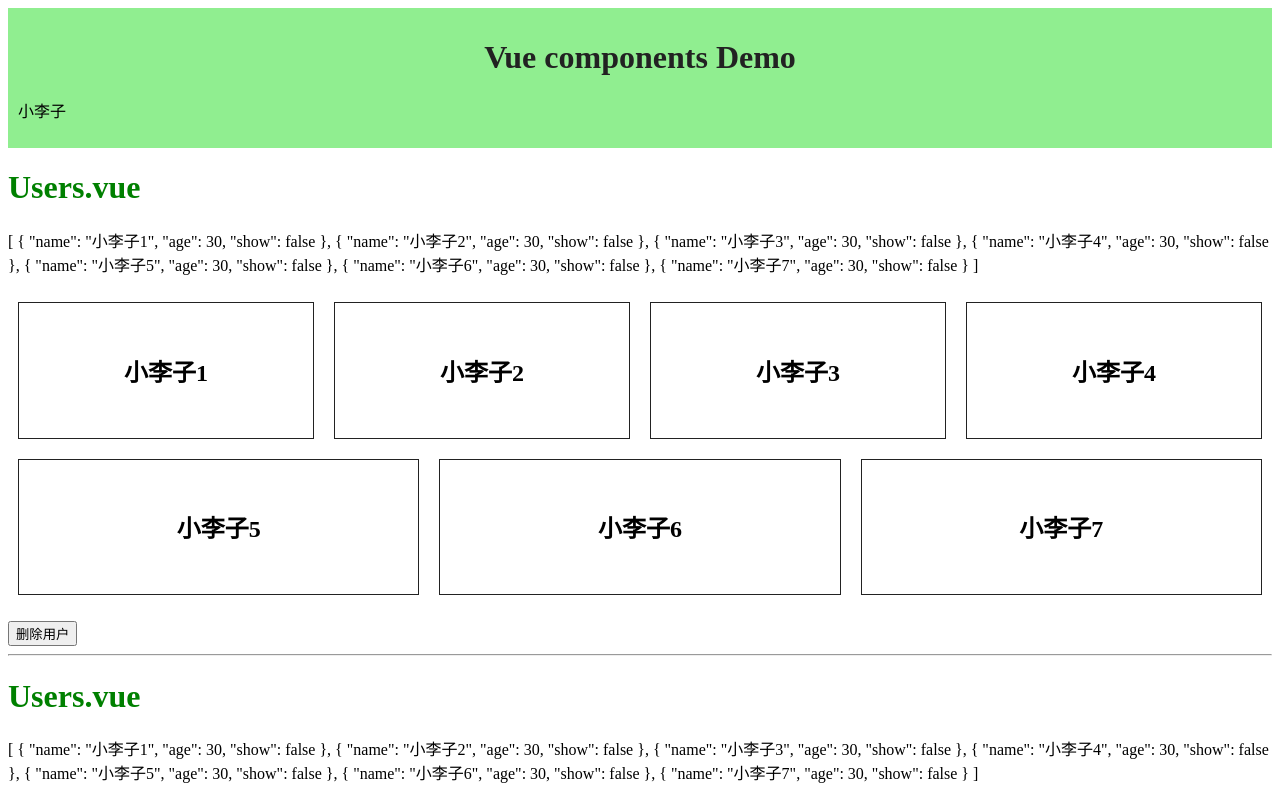
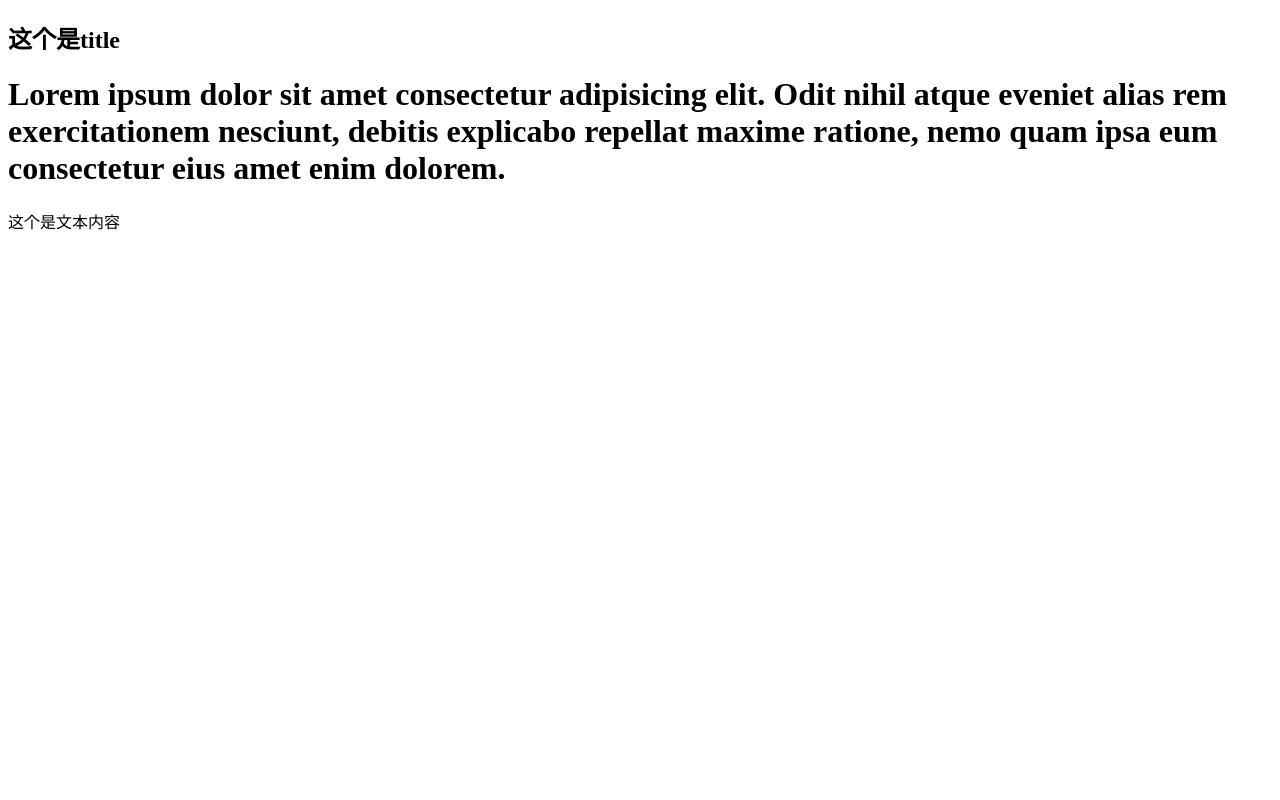
Before and after one commit to smart1024/vue_demos, a Vue app in the folder day_04/vuecli-demo/: page / in a window 1280 px wide. Shown: the top 800 px of the page. Built offline with nearby package versions, Linux system fonts and the light colour scheme.

Commit message:
slot让组件包含子元素

```diff
--- a/day_04/vuecli-demo/src/App.vue
+++ b/day_04/vuecli-demo/src/App.vue
@@ -1,52 +1,27 @@
 <template>
   <div id="app">
-    <Header @changeMsg="changeMsg" :msg="msg"/>
-    <!-- 3、调用组件 -->
-    <!-- 属性传值：传值(基本数据类型)和传引用(对象类型) -->
-    <!-- 传引用 -->
-    <Users :users="users"/>
-    <hr>
-    <Users :users="users"/>
-    <!-- <users></users> -->
-    <!-- <HelloWorld msg="Welcome to Your Vue.js App"/> -->
-    <!-- 传值 -->
-    <Footer :msg="msg"/>
+      <FormHelper>
+          <!-- 带有slot属性标签元素 -->
+          <h2 slot="title">{{title}}</h2>
+          <p slot="text">这个是文本内容</p>
+      </FormHelper>
   </div>
 </template>
 
 <script>
-// import HelloWorld from './components/HelloWorld.vue'
-// 1.局部引入组件
-import Users from "./components/Users"
-import Header from "./components/Header"
-import Footer from "./components/Footer"
+import FormHelper from "./components/FormHelper"
 export default {
   name: 'App',
   data() {
     return {
-      msg:"小李子",
-      users:[
-              {name:"小李子1",age:30,show:false},
-              {name:"小李子2",age:30,show:false},
-              {name:"小李子3",age:30,show:false},
-              {name:"小李子4",age:30,show:false},
-              {name:"小李子5",age:30,show:false},
-              {name:"小李子6",age:30,show:false},
-              {name:"小李子7",age:30,show:false}
-            ]
+        title:"这个是title"
     }
   },
   methods: {
-    changeMsg(msg){
-      this.msg = msg;
-    }
+
   },
   components: { //2、局部注册组件
-    // HelloWorld
-    // users:Users   相当于取别名，使用时标签用users
-    Users,
-    Header,
-    Footer
+    FormHelper
   }
 }
 </script>
--- /dev/null
+++ b/day_04/vuecli-demo/src/App01.vue
@@ -0,0 +1,58 @@
+<template>
+  <div id="app">
+    <Header @changeMsg="changeMsg" :msg="msg"/>
+    <!-- 3、调用组件 -->
+    <!-- 属性传值：传值(基本数据类型)和传引用(对象类型) -->
+    <!-- 传引用 -->
+    <Users :users="users"/>
+    <hr>
+    <Users :users="users"/>
+    <!-- <users></users> -->
+    <!-- <HelloWorld msg="Welcome to Your Vue.js App"/> -->
+    <!-- 传值 -->
+    <Footer :msg="msg"/>
+  </div>
+</template>
+
+<script>
+// import HelloWorld from './components/HelloWorld.vue'
+// 1.局部引入组件
+import Users from "./components/Users"
+import Header from "./components/Header"
+import Footer from "./components/Footer"
+export default {
+  name: 'App',
+  data() {
+    return {
+      msg:"小李子",
+      users:[
+              {name:"小李子1",age:30,show:false},
+              {name:"小李子2",age:30,show:false},
+              {name:"小李子3",age:30,show:false},
+              {name:"小李子4",age:30,show:false},
+              {name:"小李子5",age:30,show:false},
+              {name:"小李子6",age:30,show:false},
+              {name:"小李子7",age:30,show:false}
+            ]
+    }
+  },
+  methods: {
+    changeMsg(msg){
+      this.msg = msg;
+    }
+  },
+  components: { //2、局部注册组件
+    // HelloWorld
+    // users:Users   相当于取别名，使用时标签用users
+    Users,
+    Header,
+    Footer
+  }
+}
+</script>
+
+<style scoped>
+h1{
+  color: purple;
+}
+</style>
--- /dev/null
+++ b/day_04/vuecli-demo/src/components/FormHelper.vue
@@ -0,0 +1,28 @@
+<template>
+    <div >
+        <!-- 子元素占位符 -->
+        <slot name="title"></slot>
+       <h1>Lorem ipsum dolor sit amet consectetur adipisicing elit. Odit nihil atque eveniet alias rem exercitationem nesciunt, debitis explicabo repellat maxime ratione, nemo quam ipsa eum consectetur eius amet enim dolorem.</h1>
+        <slot name="text"></slot>
+    </div>
+</template>
+
+<script>
+export default {
+    props:{
+
+    },
+    data() {
+        return {
+
+        }
+    },
+    methods: {
+
+    },
+}
+</script>
+
+<style scoped>
+
+</style>
```
